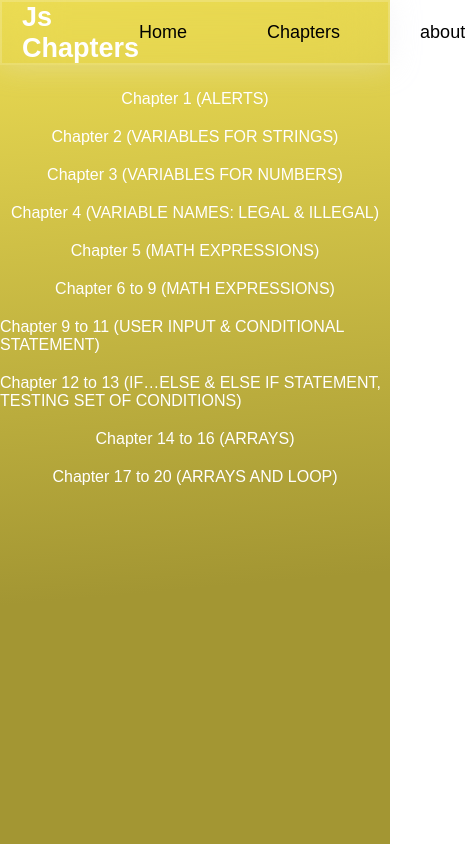
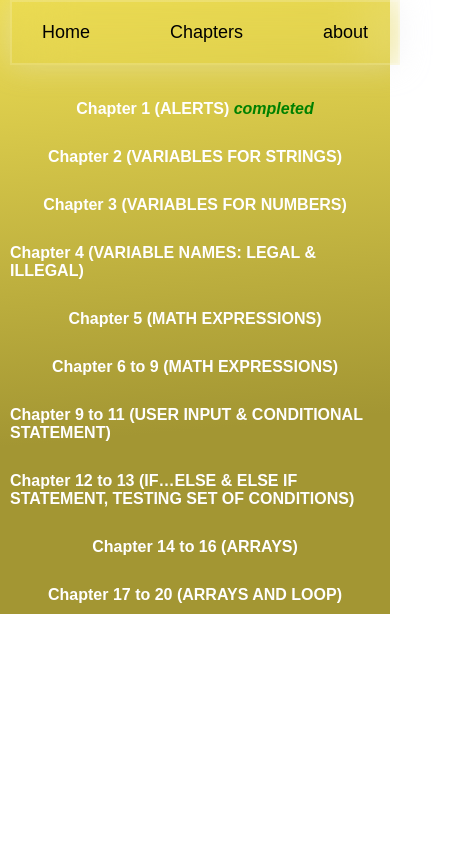
Before and after one commit to M-Aayan/Javascript-Assignment-chapter-1-to-20-, a plain HTML site: page index.html in a window 390 px wide. Shown: the whole page, 465 px wide, since content can reach past the window. Drawn offline with Linux system fonts and the light colour scheme.

Commit message:
js ch:1 done

```diff
--- /dev/null
+++ b/ch1(alert)/style.css
@@ -0,0 +1,26 @@
+*{
+    margin: 0;
+    padding: 0;
+    box-sizing: border-box;
+}
+
+.main-container{
+    height: 100vh;
+    width: 100vw;
+    font-weight: 300;
+    font-size: 16px;
+    background: #a39633;
+    background: linear-gradient(355deg, rgba(163, 150, 51, 1) 31%, rgba(237, 221, 83, 1) 100%);
+    color: white;
+}
+
+h1{
+    font-size: 2.5rem;
+    text-align: center;
+    padding-top: 150px;
+}
+
+p{
+    font-size: 1.5rem;
+    text-align: center;
+}
--- a/index.html
+++ b/index.html
@@ -17,15 +17,15 @@
         <nav>
           <h2>Js Chapters</h2>
           <ul>
-            <li><a href="">Home</a></li>
-            <li><a href="">Chapters</a></li>
+            <li><a href="#">Home</a></li>
+            <li><a href="#chapters">Chapters</a></li>
             <li><a href="">about</a></li>
           </ul>
         </nav>
       </header>
 
-      <section class="Js-chapters">
-        <a href="">Chapter 1 (ALERTS)</a>
+      <section class="Js-chapters" id="chapters">
+        <a href="/ch1(alert)/index.html" target="_blank">Chapter 1 (ALERTS)  <i class="green">completed</i></a>
         <a href="">Chapter 2 (VARIABLES FOR STRINGS)</a>
         <a href="">Chapter 3 (VARIABLES FOR NUMBERS)</a>
         <a href="">Chapter 4 (VARIABLE NAMES: LEGAL & ILLEGAL)</a>
@@ -36,6 +36,7 @@
         <a href="">Chapter 14 to 16 (ARRAYS)</a>
         <a href="">Chapter 17 to 20 (ARRAYS AND LOOP)</a>
       </section>
+
     </div>
   </body>
 </html>
--- a/style.css
+++ b/style.css
@@ -5,8 +5,19 @@
     box-sizing: border-box;
 }
 
+.green{
+    color: green;
+}
+
+.red{
+    color: red;
+}
+
+/* Main container  */
+
 .main-container{
-    height: 100vh;
+    height: auto;
+    width: 100vw;
     font-weight: 300;
     font-size: 16px;
     background: #a39633;
@@ -14,10 +25,35 @@
     color: white;
 }
 
+/* Small devices (phones, less than 600px) */
+@media (max-width: 599px) {
+    .main-container {
+        font-size: 14px;
+        padding: 10px;
+    }
+}
+
+/* Medium devices (tablets, 600px to 899px) */
+@media (min-width: 600px) and (max-width: 899px) {
+    .main-container {
+        font-size: 15px;
+        padding: 15px;
+    }
+}
+
+/* Large devices (desktops, 900px and up) */
+@media (min-width: 900px) {
+    .main-container {
+        font-size: 16px;
+    }
+}
+
+
+/* header  */
+
 
 header{
     min-height: 70px;
-    width: 100vw;
 }
 
 nav{
@@ -28,15 +64,21 @@ nav{
     display: flex;
     justify-content: space-between;
     align-items: center;
-    padding: 0 20px 0 20px;
+    padding: 0 15px 0 15px;
     width: auto;
     height: 65px;
+    width: 100vw;
+    position: fixed;
+    top: 0;
+}
 
+nav h2{
+    cursor: pointer;
 }
 
 nav ul{
     display: flex;
-    justify-content: flex-end;
+    justify-content: right;
     gap: 80px;
     list-style-type: none;
 }
@@ -50,12 +92,34 @@ nav ul li a:hover{
     text-decoration: underline;
 }
 
+/* Small devices (phones, less than 600px) */
+@media (max-width: 599px){
+
+    nav{
+        display: flex;
+        justify-content: space-evenly;
+    }
+
+
+    nav ul li a{
+        display: flex;
+        justify-content: space-evenly;
+        gap: 30px;
+    }
+
+    nav h2{
+        display: none;
+    }
+}
+
+
+
 .Js-chapters{
-    height: 380px;
+    height: auto;
     display: flex;
     flex-direction: column;
+    align-items: center;
     gap: 20px;
-    align-items: center;
     padding-top: 20px;
 }
 
@@ -70,3 +134,13 @@ nav ul li a:hover{
     font-size: 20px;
     transition: all 0.2s ease-in;
 }
+
+/* Small devices (phones, less than 600px) */
+@media (max-width: 599px){
+    .Js-chapters{
+        font-size: 16px;
+        font-weight: 700;
+        align-items: center;
+        gap: 30px;
+    }
+}
```
Also changed, not shown: ch1(alert)/index.html (added, +25 -0 lines), ch1(alert)/main.js (added, +7 -0 lines).
